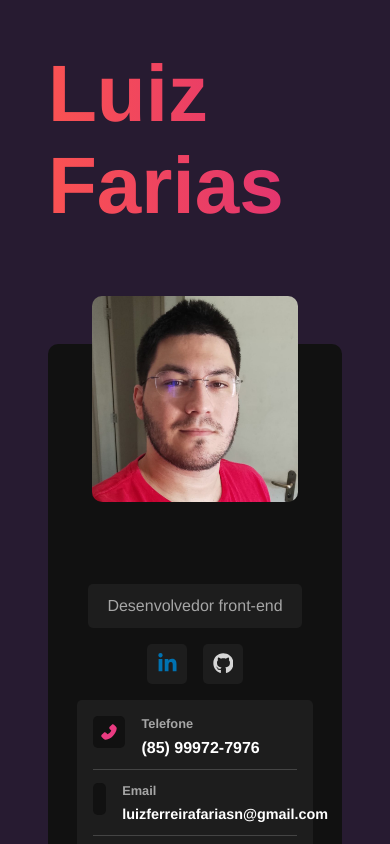
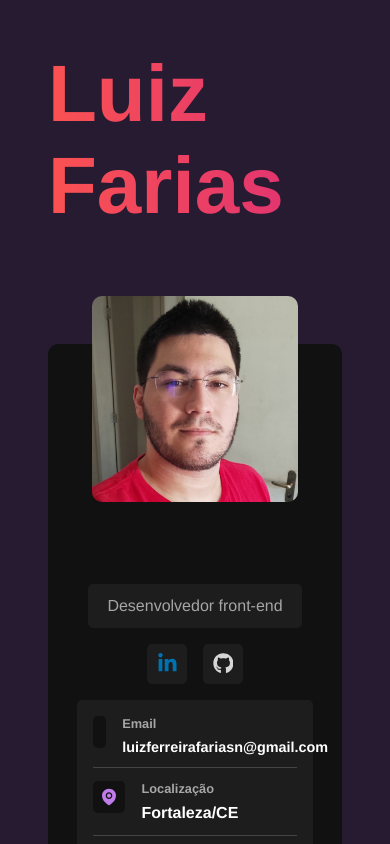
Before and after one commit to Luiz-Farias-dev/portfolio-website, a React (Create React App) app: page / in a window 390 px wide. Shown: the top 844 px of the page. Built offline with nearby package versions, Linux system fonts and the light colour scheme.

Commit message:
taking out the phone number

```diff
--- a/src/components/Sidebar/ContatcInformantion/index.tsx
+++ b/src/components/Sidebar/ContatcInformantion/index.tsx
@@ -4,13 +4,13 @@ import '../../../styles/components/contactinformation.sass';
 export default function ContactInformation() {
   return (
     <section id="information">
-      <div className='info-card'>
+      {/* <div className='info-card'>
         <AiFillPhone id='phone-icon'/>
         <div>
           <h3>Telefone</h3>
           <p>(85) 99972-7976</p>
         </div>
-      </div>
+      </div> */}
 
       <div className='info-card'>
         <AiOutlineMail id='email-icon'/>
```
